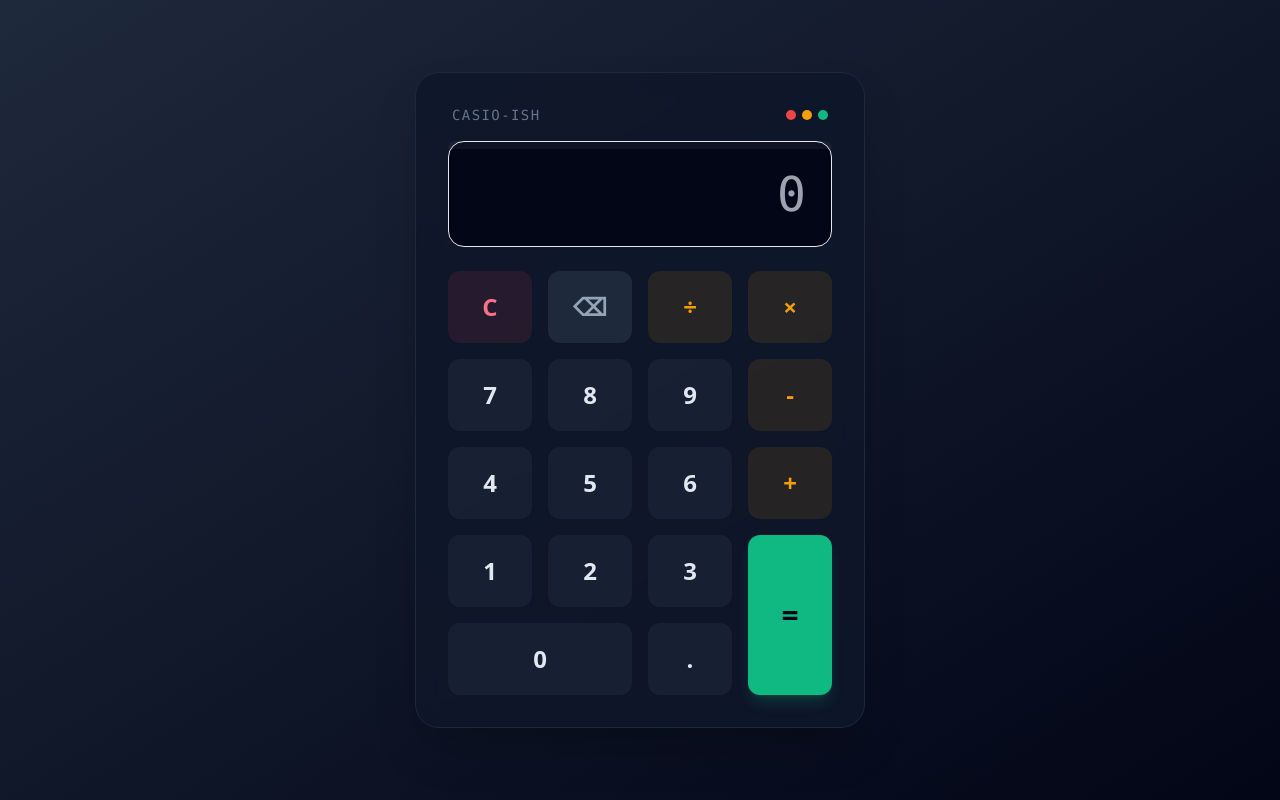
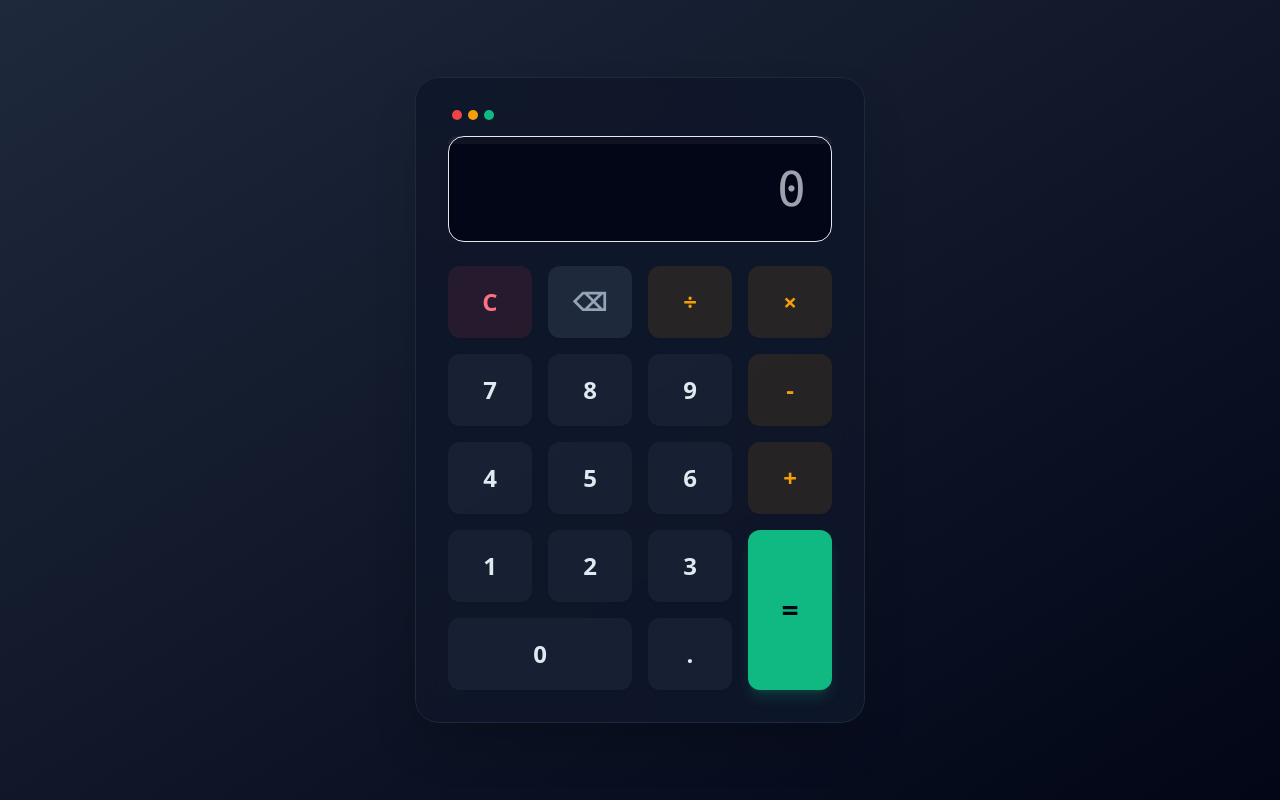
Before and after one commit to Haanafii-project/calculator, a plain HTML site: page index.html in a window 1280 px wide. Drawn offline with nearby package versions, Linux system fonts and the light colour scheme.

Commit message:
fix: remove title in calculator section

```diff
--- a/index.html
+++ b/index.html
@@ -9,7 +9,6 @@
 <body class="bg-gradient-to-br from-slate-800 to-slate-950 flex items-center justify-center min-h-screen antialiased selection:bg-emerald-500/30">
     <div class="bg-slate-900/90 backdrop-blur-md p-8 rounded-3xl shadow-2xl border border-slate-800 w-full max-w-[450px] transform transition-all">
       <div class="flex justify-between items-center px-1 mb-4 text-sm text-slate-500 font-mono tracking-widest uppercase">
-          <span>CASIO-ish</span>
           <div class="flex space-x-1.5">
               <span class="w-2.5 h-2.5 rounded-full bg-red-500 block"></span>
               <span class="w-2.5 h-2.5 rounded-full bg-amber-500 block"></span>
```
